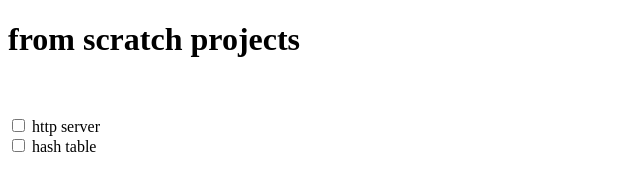
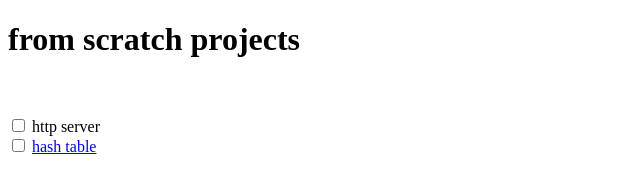
Before and after one commit to dhruvdabhi101/scratch, a plain HTML site: page index.html in a window 1280 px wide. Shown: the full height of the page, 0-640 px from the left. Drawn offline with Linux system fonts and the light colour scheme.

Commit message:
WIP: hash table

```diff
--- a/index.html
+++ b/index.html
@@ -14,4 +14,4 @@
 <br />
 
 <input type="checkbox" placeholder="http server" readonly onclick="return false;" /> http server<br />
-<input type="checkbox" placeholder="hash table" readonly onclick="return false;" /> hash table<br />
+<input type="checkbox" placeholder="hash table" readonly onclick="return false;" /> <a href="https://github.com/dhruvdabhi101/hash-table">hash table</a><br />
```
